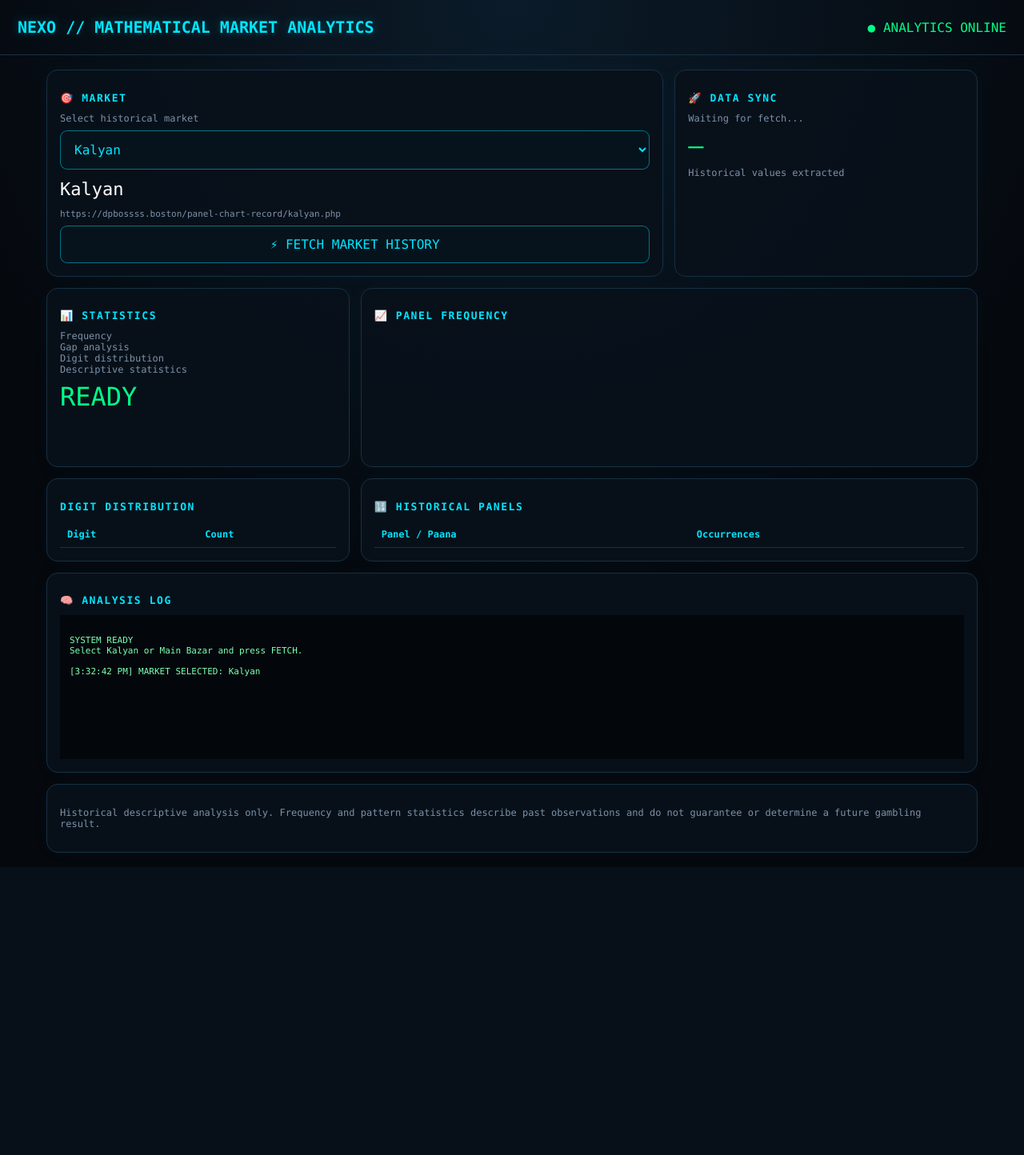
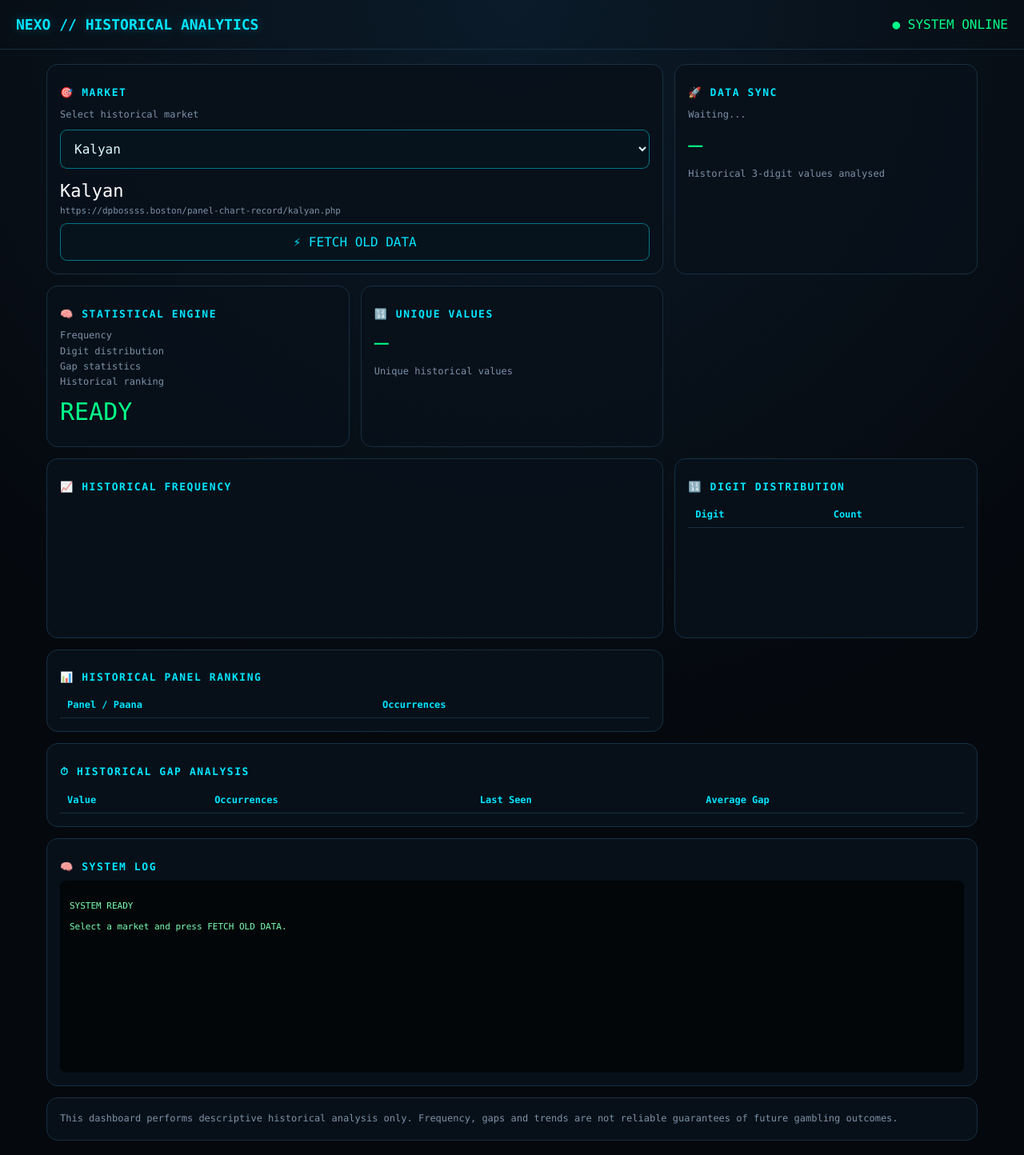
Before and after one commit to Nexo607/Satka-matka, a Flask app: page / in a window 1280 px wide. Shown: the whole page at 80% size. Before the commit the page ends 1066 px from the top, so only its background shows below. Run offline with Flask 3, Linux system fonts and the light colour scheme; lists and menus that the app fills with data are empty; a map, chart or similar area stays blank.

Commit message:
Update index.html

```diff
--- a/templates/index.html
+++ b/templates/index.html
@@ -1,45 +1,65 @@
 <!doctype html>
 <html lang="en">
+
 <head>
+
 <meta charset="utf-8">
-<meta name="viewport" content="width=device-width,initial-scale=1">
-<title>NEXO // Market Historical Analytics</title>
+
+<meta
+    name="viewport"
+    content="width=device-width,initial-scale=1"
+>
+
+<title>NEXO // Historical Analytics</title>
 
 <script src="https://cdn.jsdelivr.net/npm/chart.js"></script>
 
 <style>
+
 :root{
     --bg:#05080d;
     --panel:#08111a;
     --cyan:#00e5ff;
     --green:#00ff88;
+    --red:#ff5577;
     --muted:#7d91a8;
     --line:#173043;
-  --red:#ff5577;
 }
 
-*{box-sizing:border-box}
+*{
+    box-sizing:border-box;
+}
 
 body{
     margin:0;
-  background:radial-gradient(circle at top,#0b1b29,#05080d 60%);
+    background:
+        radial-gradient(
+            circle at top,
+            #0b1b29,
+            #05080d 60%
+        );
     color:#dffcff;
-  font-family:ui-monospace,SFMono-Regular,Menlo,monospace;
+    font-family:
+        ui-monospace,
+        SFMono-Regular,
+        Menlo,
+        monospace;
 }
 
 header{
-  padding:22px;
+    padding:20px;
     border-bottom:1px solid var(--line);
     display:flex;
     justify-content:space-between;
     align-items:center;
+    gap:15px;
     flex-wrap:wrap;
 }
 
 .brand{
-  font-size:20px;
+    color:var(--cyan);
     font-weight:800;
-  color:var(--cyan);
+    font-size:18px;
     text-shadow:0 0 14px #00e5ff55;
 }
 
@@ -65,31 +85,36 @@
     border:1px solid var(--line);
     border-radius:14px;
     padding:16px;
-  box-shadow:0 0 25px #00e5ff08;
 }
 
-.wide{grid-column:span 8}
-.full{grid-column:1/-1}
+.wide{
+    grid-column:span 8;
+}
+
+.full{
+    grid-column:1/-1;
+}
 
 h2{
+    color:var(--cyan);
     font-size:13px;
-  color:var(--cyan);
     letter-spacing:.12em;
 }
 
 select,
 button{
     width:100%;
+    padding:13px;
+    margin-top:9px;
+    border-radius:9px;
+    border:1px solid #00e5ff77;
     background:#06131c;
-  color:var(--cyan);
-  border:1px solid #00e5ff77;
-  padding:13px;
-  border-radius:9px;
+    color:#dffcff;
     font:inherit;
-  margin-top:8px;
 }
 
 button{
+    color:var(--cyan);
     cursor:pointer;
 }
 
@@ -97,28 +122,42 @@
     background:#073440;
 }
 
+button:disabled{
+    opacity:.5;
+    cursor:not-allowed;
+}
+
 .metric{
-  font-size:32px;
     color:var(--green);
-  margin:8px 0;
+    font-size:30px;
+    margin:10px 0;
 }
 
 .market-name{
+    color:#fff;
     font-size:22px;
-  color:#fff;
-  margin:12px 0;
+    margin-top:15px;
 }
 
-.url-box{
+.source{
     color:var(--muted);
     font-size:11px;
     word-break:break-all;
-  margin-top:10px;
+    margin-top:6px;
 }
 
 .muted{
     color:var(--muted);
     font-size:12px;
+    line-height:1.6;
+}
+
+.success{
+    color:var(--green);
+}
+
+.error{
+    color:var(--red);
 }
 
 table{
@@ -127,10 +166,11 @@
     font-size:12px;
 }
 
-td,th{
+th,
+td{
     padding:9px;
+    text-align:left;
     border-bottom:1px solid var(--line);
-  text-align:left;
 }
 
 th{
@@ -138,44 +178,63 @@
 }
 
 .log{
-  height:180px;
+    height:240px;
     overflow:auto;
-  background:#03070b;
+    background:#020609;
+    border-radius:8px;
     padding:12px;
     color:#7dffb4;
     font-size:11px;
     white-space:pre-wrap;
 }
 
-.error{
-  color:var(--red);
-}
-
-.success{
-  color:var(--green);
+.badge{
+    display:inline-block;
+    padding:4px 8px;
+    border:1px solid var(--line);
+    border-radius:20px;
+    color:var(--cyan);
+    font-size:10px;
 }
 
 @media(max-width:800px){
+
     .card,
     .wide{
         grid-column:1/-1;
     }
+
+    .brand{
+        font-size:14px;
     }
+}
+
 </style>
+
 </head>
 
 <body>
 
 <header>
-  <div class="brand">NEXO // MATHEMATICAL MARKET ANALYTICS</div>
-  <div class="status">● ANALYTICS ONLINE</div>
+
+<div class="brand">
+NEXO // HISTORICAL ANALYTICS
+</div>
+
+<div class="status">
+● SYSTEM ONLINE
+</div>
+
 </header>
+
 
 <main>
 
 <div class="grid">
 
-<!-- MARKET SELECTOR -->
+
+<!-- MARKET -->
+
 <section class="card wide">
 
 <h2>🎯 MARKET</h2>
@@ -185,6 +244,7 @@
 </div>
 
 <select id="market">
+
 <option value="kalyan">
 Kalyan
 </option>
@@ -192,87 +252,125 @@
 <option value="main-bazar">
 Main Bazar
 </option>
+
 </select>
 
-<div id="marketName" class="market-name">
+<div
+    id="marketName"
+    class="market-name"
+>
 Kalyan
 </div>
 
-<div id="sourceUrl" class="url-box">
+<div
+    id="sourceUrl"
+    class="source"
+>
 https://dpbossss.boston/panel-chart-record/kalyan.php
 </div>
 
-<button onclick="fetchMarket()">
-⚡ FETCH MARKET HISTORY
+<button id="fetchButton">
+⚡ FETCH OLD DATA
 </button>
 
 </section>
 
 
-<!-- DATASET -->
+<!-- RECORDS -->
+
 <section class="card">
 
 <h2>🚀 DATA SYNC</h2>
 
 <div id="syncStatus" class="muted">
-Waiting for fetch...
+Waiting...
 </div>
 
-<div id="records" class="metric">
+<div
+    id="records"
+    class="metric"
+>
 —
 </div>
 
 <div class="muted">
-Historical values extracted
+Historical 3-digit values analysed
 </div>
 
 </section>
 
 
-<!-- STATISTICS -->
+<!-- ENGINE -->
+
 <section class="card">
 
-<h2>📊 STATISTICS</h2>
+<h2>🧠 STATISTICAL ENGINE</h2>
 
 <div class="muted">
-Frequency
-<br>
-Gap analysis
-<br>
-Digit distribution
-<br>
-Descriptive statistics
+
+Frequency<br>
+Digit distribution<br>
+Gap statistics<br>
+Historical ranking
+
 </div>
 
-<div id="engineStatus" class="metric">
+<div
+    id="engineStatus"
+    class="metric"
+>
 READY
 </div>
 
 </section>
 
 
+<!-- UNIQUE -->
+
+<section class="card">
+
+<h2>🔢 UNIQUE VALUES</h2>
+
+<div
+    id="uniqueValues"
+    class="metric"
+>
+—
+</div>
+
+<div class="muted">
+Unique historical values
+</div>
+
+</section>
+
+
 <!-- CHART -->
+
 <section class="card wide">
 
-<h2>📈 PANEL FREQUENCY</h2>
+<h2>📈 HISTORICAL FREQUENCY</h2>
 
 <canvas id="chart"></canvas>
 
 </section>
 
 
-<!-- DIGITS -->
+<!-- DIGIT DISTRIBUTION -->
+
 <section class="card">
 
-<h2>DIGIT DISTRIBUTION</h2>
+<h2>🔢 DIGIT DISTRIBUTION</h2>
 
 <table>
 
 <thead>
+
 <tr>
 <th>Digit</th>
 <th>Count</th>
 </tr>
+
 </thead>
 
 <tbody id="digits"></tbody>
@@ -283,17 +381,20 @@
 
 
 <!-- TOP PANELS -->
+
 <section class="card wide">
 
-<h2>🔢 HISTORICAL PANELS</h2>
+<h2>📊 HISTORICAL PANEL RANKING</h2>
 
 <table>
 
 <thead>
+
 <tr>
 <th>Panel / Paana</th>
 <th>Occurrences</th>
 </tr>
+
 </thead>
 
 <tbody id="top"></tbody>
@@ -303,14 +404,45 @@
 </section>
 
 
-<!-- LOG -->
+<!-- GAP ANALYSIS -->
+
 <section class="card full">
 
-<h2>🧠 ANALYSIS LOG</h2>
+<h2>⏱ HISTORICAL GAP ANALYSIS</h2>
 
-<div id="log" class="log">
+<table>
+
+<thead>
+
+<tr>
+<th>Value</th>
+<th>Occurrences</th>
+<th>Last Seen</th>
+<th>Average Gap</th>
+</tr>
+
+</thead>
+
+<tbody id="gaps"></tbody>
+
+</table>
+
+</section>
+
+
+<!-- LOG -->
+
+<section class="card full">
+
+<h2>🧠 SYSTEM LOG</h2>
+
+<div
+    id="log"
+    class="log"
+>
 SYSTEM READY
-Select Kalyan or Main Bazar and press FETCH.
+
+Select a market and press FETCH OLD DATA.
 </div>
 
 </section>
@@ -318,13 +450,16 @@
 
 <section class="card full">
 
-<p class="muted">
-Historical descriptive analysis only. Frequency and pattern statistics
-describe past observations and do not guarantee or determine a future
-gambling result.
-</p>
+<div class="muted">
+
+This dashboard performs descriptive historical
+analysis only. Frequency, gaps and trends are
+not reliable guarantees of future gambling outcomes.
+
+</div>
 
 </section>
+
 
 </div>
 
@@ -335,229 +470,331 @@
 
 const MARKETS = {
 
-  "kalyan": {
-    name: "Kalyan",
-    url: "https://dpbossss.boston/panel-chart-record/kalyan.php"
+    kalyan:{
+        name:"Kalyan",
+        url:
+        "https://dpbossss.boston/panel-chart-record/kalyan.php"
     },
 
-  "main-bazar": {
-    name: "Main Bazar",
-    url: "https://dpbossss.boston/panel-chart-record/main-bazar.php"
+    "main-bazar":{
+        name:"Main Bazar",
+        url:
+        "https://dpbossss.boston/panel-chart-record/main-bazar.php"
     }
 
 };
 
+
 let chart = null;
 
 
-// -------------------------------------
-// MARKET CHANGE
-// -------------------------------------
+const market =
+document.getElementById("market");
 
-document.getElementById("market")
-.addEventListener("change", updateMarket);
+const marketName =
+document.getElementById("marketName");
+
+const sourceUrl =
+document.getElementById("sourceUrl");
+
+const fetchButton =
+document.getElementById("fetchButton");
+
+const syncStatus =
+document.getElementById("syncStatus");
+
+const records =
+document.getElementById("records");
+
+const uniqueValues =
+document.getElementById("uniqueValues");
+
+const engineStatus =
+document.getElementById("engineStatus");
+
+const digits =
+document.getElementById("digits");
+
+const top =
+document.getElementById("top");
+
+const gaps =
+document.getElementById("gaps");
+
+const logBox =
+document.getElementById("log");
+
+
+function log(message){
+
+    const time =
+        new Date().toLocaleTimeString();
+
+    logBox.textContent +=
+        "\n[" +
+        time +
+        "] " +
+        message;
+
+    logBox.scrollTop =
+        logBox.scrollHeight;
+}
 
 
 function updateMarket(){
 
-  const key =
-    document.getElementById("market").value;
+    const selected =
+        MARKETS[market.value];
 
-  const market =
-    MARKETS[key];
+    marketName.textContent =
+        selected.name;
 
-  document.getElementById("marketName")
-    .textContent = market.name;
+    sourceUrl.textContent =
+        selected.url;
 
-  document.getElementById("sourceUrl")
-    .textContent = market.url;
+    records.textContent =
+        "—";
 
-  document.getElementById("records")
-    .textContent = "—";
+    uniqueValues.textContent =
+        "—";
 
-  document.getElementById("engineStatus")
-    .textContent = "READY";
+    engineStatus.textContent =
+        "READY";
 
-  document.getElementById("syncStatus")
-    .textContent = "Waiting for fetch...";
+    syncStatus.textContent =
+        "Waiting...";
 
-  log("MARKET SELECTED: " + market.name);
+    log(
+        "MARKET SELECTED: " +
+        selected.name
+    );
 }
 
-
-// -------------------------------------
-// LOG
-// -------------------------------------
-
-function log(message){
-
-  const box =
-    document.getElementById("log");
-
-  const time =
-    new Date().toLocaleTimeString();
-
-  box.textContent +=
-    "\n[" + time + "] " + message;
-
-  box.scrollTop =
-    box.scrollHeight;
-}
-
-
-// -------------------------------------
-// FETCH MARKET
-// -------------------------------------
 
 async function fetchMarket(){
 
     const key =
-    document.getElementById("market").value;
+        market.value;
 
-  const market =
+    const selected =
         MARKETS[key];
 
-  document.getElementById("syncStatus")
-    .textContent = "Fetching...";
+    fetchButton.disabled =
+        true;
 
-  document.getElementById("engineStatus")
-    .textContent = "RUNNING";
+    fetchButton.textContent =
+        "⏳ FETCHING...";
 
-  log("--------------------------------");
-  log("MARKET: " + market.name);
-  log("SOURCE: " + market.url);
-  log("REQUESTING HISTORICAL DATA...");
+    syncStatus.innerHTML =
+        '<span class="success">● CONNECTING</span>';
+
+    engineStatus.textContent =
+        "RUNNING";
+
+    log("");
+    log("==============================");
+    log("STARTING HISTORICAL SYNC");
+    log("MARKET: " + selected.name);
+    log("SOURCE: " + selected.url);
+
 
     try{
 
         const response =
             await fetch(
                 "/api/sync?market=" +
-        encodeURIComponent(key)
+                encodeURIComponent(key),
+                {
+                    method:"GET",
+                    cache:"no-store",
+                    headers:{
+                        "Accept":
+                        "application/json"
+                    }
+                }
             );
+
 
         const data =
             await response.json();
 
-    if(!data.ok){
+
+        if(!response.ok || !data.ok){
 
             throw new Error(
-        data.error || "Unknown server error"
+                data.error ||
+                "Server request failed"
             );
 
         }
 
-    document.getElementById("syncStatus")
-      .innerHTML =
+
+        syncStatus.innerHTML =
             '<span class="success">● SYNC COMPLETE</span>';
 
-    document.getElementById("records")
-      .textContent =
+        engineStatus.textContent =
+            "LIVE";
+
+
+        records.textContent =
             data.analysis.records;
 
-    document.getElementById("engineStatus")
-      .textContent =
-      "LIVE";
 
-    log("SOURCE OK");
-    log("MARKET: " + data.market);
-    log("ROWS FOUND: " + data.rows_found);
-    log("3-DIGIT TOKENS: " +
-        data.analysis.records);
+        uniqueValues.textContent =
+            data.analysis.unique_values;
+
+
+        log(
+            "HTTP STATUS: " +
+            data.source.http_status
+        );
+
+        log(
+            "HTML SIZE: " +
+            data.source.html_size +
+            " bytes"
+        );
+
+        log(
+            "TABLE ROWS: " +
+            data.source.table_rows
+        );
+
+        log(
+            "RECORDS: " +
+            data.analysis.records
+        );
+
+        log(
+            "UNIQUE: " +
+            data.analysis.unique_values
+        );
+
 
         renderDigits(
             data.analysis.digit_frequency
         );
 
+
         renderPanels(
             data.analysis.top_panels
         );
+
+
+        renderGaps(
+            data.analysis.gap_statistics
+        );
+
 
         renderChart(
             data.analysis.top_panels
         );
 
+
     }catch(error){
 
-    document.getElementById("syncStatus")
-      .innerHTML =
-      '<span class="error">● FETCH ERROR</span>';
+        syncStatus.innerHTML =
+            '<span class="error">● SYNC FAILED</span>';
 
-    document.getElementById("engineStatus")
-      .textContent =
+        engineStatus.textContent =
             "ERROR";
 
-    log("ERROR: " + error.message);
+        log(
+            "ERROR: " +
+            error.message
+        );
+
+    }finally{
+
+        fetchButton.disabled =
+            false;
+
+        fetchButton.textContent =
+            "⚡ FETCH OLD DATA";
+
     }
-
 }
 
 
-// -------------------------------------
-// DIGIT TABLE
-// -------------------------------------
-
 function renderDigits(items){
 
-  document.getElementById("digits")
-    .innerHTML =
-    items.map(item => {
+    digits.innerHTML = "";
 
-      return `
-        <tr>
-          <td>${item.digit}</td>
-          <td>${item.count}</td>
-        </tr>
-      `;
+    for(const item of items){
 
-    }).join("");
+        const row =
+            document.createElement("tr");
 
+        row.innerHTML =
+            `<td>${item.digit}</td>
+             <td>${item.count}</td>`;
+
+        digits.appendChild(row);
+    }
 }
 
 
-// -------------------------------------
-// PANEL TABLE
-// -------------------------------------
-
 function renderPanels(items){
 
-  document.getElementById("top")
-    .innerHTML =
-    items.map(item => {
+    top.innerHTML = "";
 
-      return `
-        <tr>
-          <td>${item.value}</td>
-          <td>${item.count}</td>
-        </tr>
-      `;
+    for(const item of items){
 
-    }).join("");
+        const row =
+            document.createElement("tr");
 
+        row.innerHTML =
+            `<td>${item.value}</td>
+             <td>${item.count}</td>`;
+
+        top.appendChild(row);
+    }
 }
 
 
-// -------------------------------------
-// CHART
-// -------------------------------------
+function renderGaps(items){
+
+    gaps.innerHTML = "";
+
+    for(const item of items){
+
+        const average =
+            item.average_gap === null
+            ? "—"
+            : item.average_gap;
+
+        const row =
+            document.createElement("tr");
+
+        row.innerHTML =
+            `<td>${item.value}</td>
+             <td>${item.occurrences}</td>
+             <td>${item.last_seen_records_ago}</td>
+             <td>${average}</td>`;
+
+        gaps.appendChild(row);
+    }
+}
+
 
 function renderChart(items){
 
+    const selected =
+        items.slice(0,12);
+
     const labels =
-    items
-      .slice(0,12)
-      .map(x => x.value);
+        selected.map(
+            item => item.value
+        );
 
     const values =
-    items
-      .slice(0,12)
-      .map(x => x.count);
+        selected.map(
+            item => item.count
+        );
 
 
     if(chart){
-
         chart.destroy();
-
     }
 
 
@@ -565,7 +802,6 @@
         new Chart(
             document.getElementById("chart"),
             {
-
                 type:"bar",
 
                 data:{
@@ -573,13 +809,16 @@
 
                     datasets:[{
 
-            label:"Historical occurrences",
+                        label:
+                        "Historical occurrences",
 
                         data:values,
 
-            backgroundColor:"#00e5ff99",
+                        backgroundColor:
+                        "#00e5ff99",
 
-            borderColor:"#00e5ff",
+                        borderColor:
+                        "#00e5ff",
 
                         borderWidth:1
 
@@ -587,21 +826,17 @@
                 },
 
                 options:{
-
                     responsive:true,
 
                     plugins:{
-
                         legend:{
                             labels:{
                                 color:"#dffcff"
                             }
                         }
-
                     },
 
                     scales:{
-
                         x:{
                             ticks:{
                                 color:"#7d91a8"
@@ -609,28 +844,35 @@
                         },
 
                         y:{
+                            beginAtZero:true,
+
                             ticks:{
                                 color:"#7d91a8"
                             }
                         }
-
                     }
-
                 }
-
             }
         );
-
 }
 
 
-// -------------------------------------
-// INITIAL STATE
-// -------------------------------------
+market.addEventListener(
+    "change",
+    updateMarket
+);
+
+
+fetchButton.addEventListener(
+    "click",
+    fetchMarket
+);
+
 
 updateMarket();
 
 </script>
 
 </body>
+
 </html>
```
Lines whose indentation alone changed are shown as unchanged.
